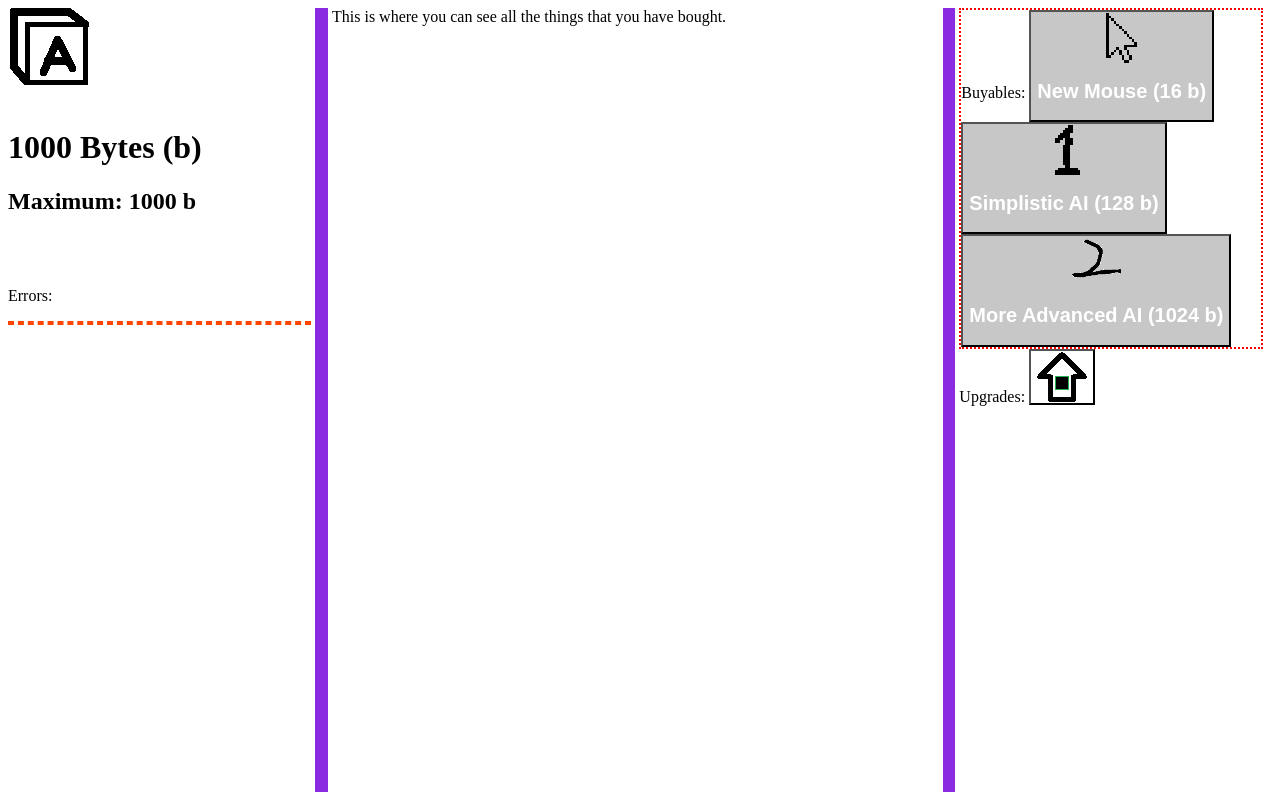
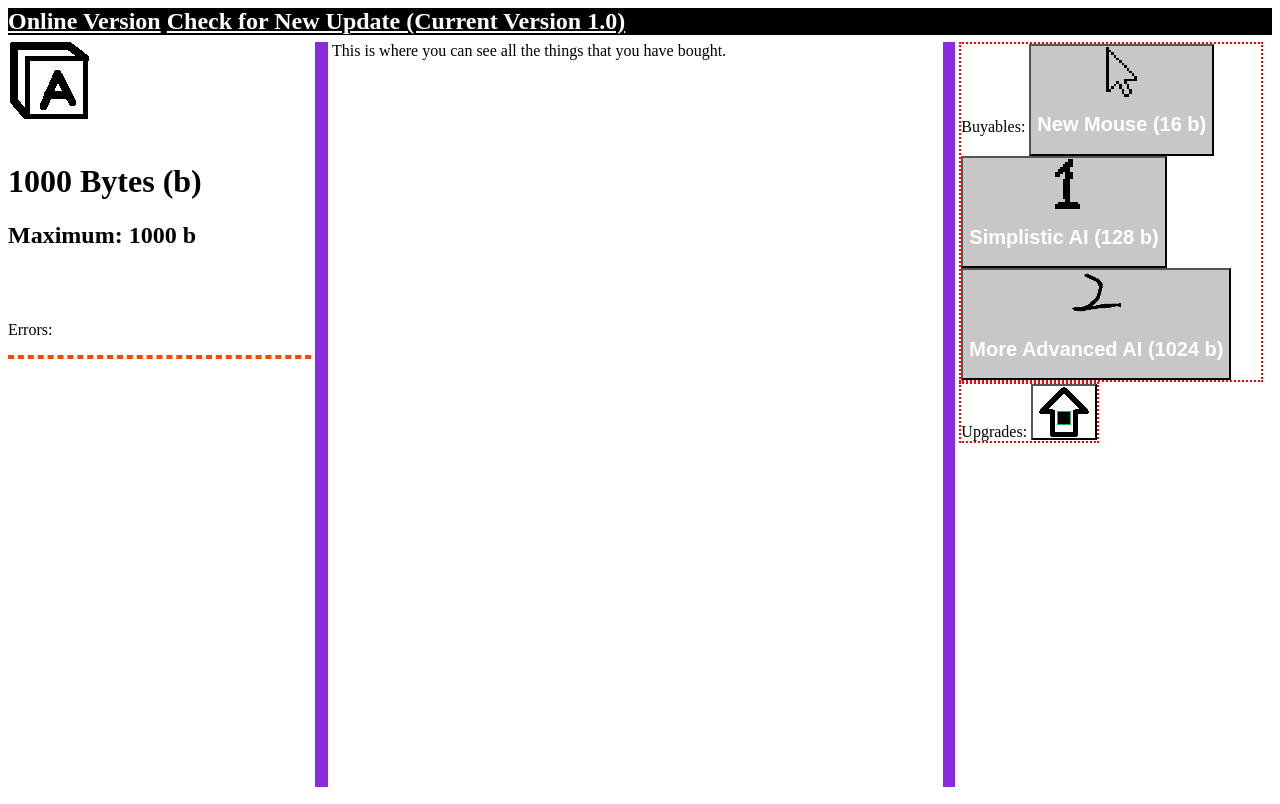
Before and after one commit to secretuser23/Computer-Clicker-.js, a plain HTML site: page index.html in a window 1280 px wide. Drawn offline with Linux system fonts and the light colour scheme.

Commit message:
Online established

```diff
--- a/css/layout.css
+++ b/css/layout.css
@@ -1,3 +1,16 @@
+.top {
+    height:3.5%;
+    width:100%;
+    background-color: black;
+    margin: 0%;
+    margin-bottom: 0.5%;
+}
+.top  h2 a {
+    color: white;
+}
+.top h2 {
+    margin-top: 0%;
+}
 .sides {
     width: 24%;
     overflow-y: scroll;
@@ -6,7 +19,7 @@
     width: 48%;
     overflow-y: scroll;
 }
-.buyables-container{
+.buyables-container, .upgrades-container{
     height: auto;
     border: 2px dotted red;
     display: inline-block;
@@ -16,7 +29,7 @@
     background: blueviolet;
 }
 div {
-    height: 100%;
+    height: 95%;
     padding: 0px;
     margin: 0px;
     display: inline-block;
--- a/index.html
+++ b/index.html
@@ -7,6 +7,12 @@
         <link rel="stylesheet" href="css/layout.css" />
     </head>
     <body>
+        <div class="top">
+            <h2 title="These open in a new window">
+                <a href="https://secretuser23.github.io" target="_blank">Online Version</a>
+                <a href="https://secretuser23.github.io/currentupdate.html" target="_blank">Check for New Update (Current Version 1.0)</a>
+            </h2>
+        </div>
         <div class="sides">
             <img src="images/key.bmp" width="100" height="100" id="key" onclick="type()" />
             <h1 id="bytesAmount" >Click the keyboard to get started!</h1>
```
Also changed, not shown: currentupdate.html (added, +8 -0 lines).
